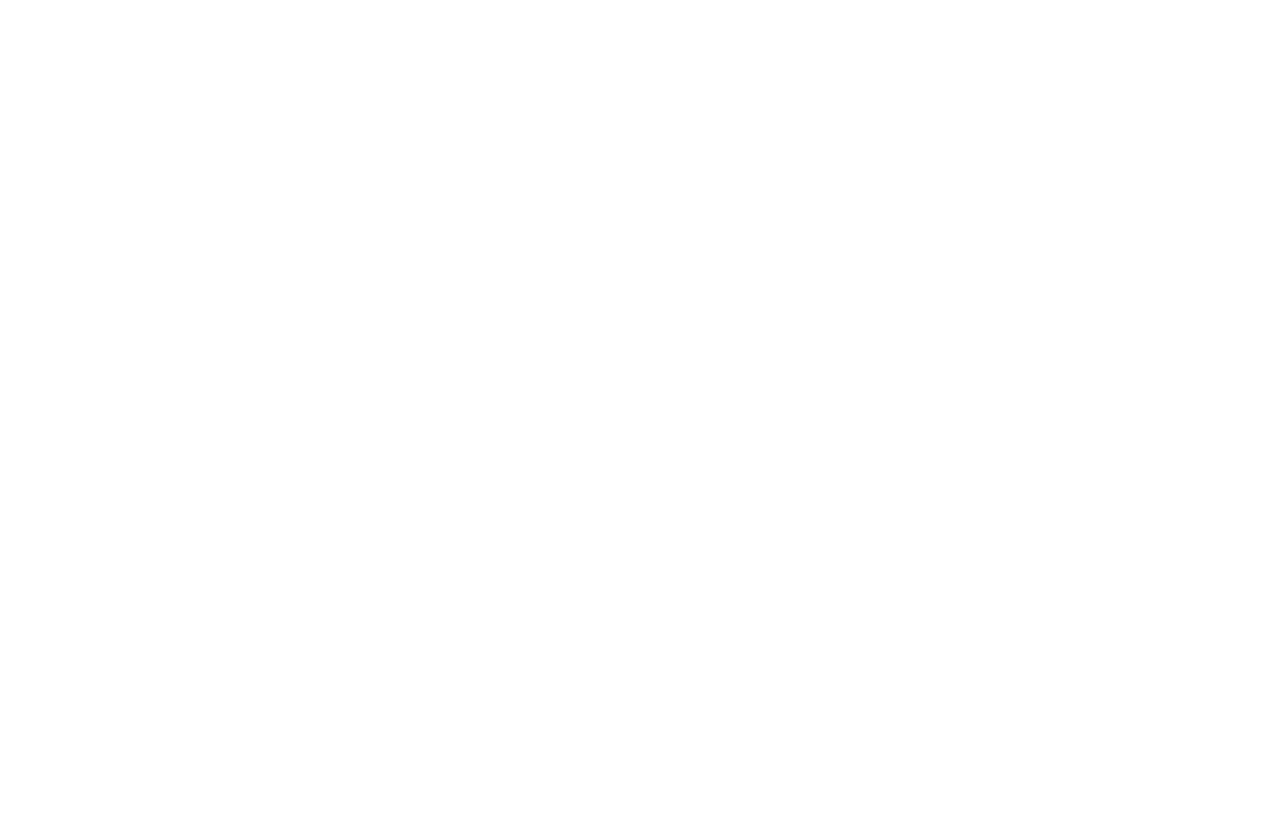
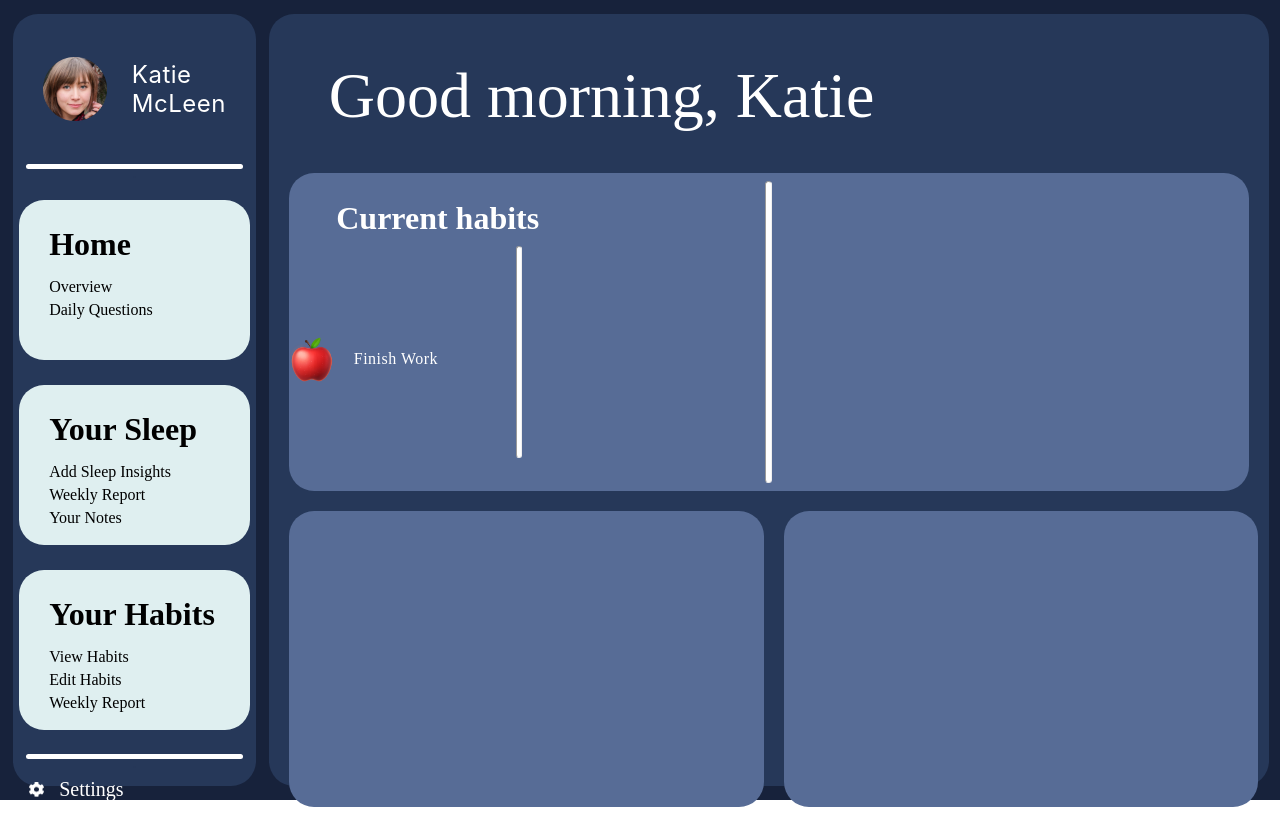
Before and after one commit to nite-app/nite, a React (Create React App) app: page /page3 in a window 1280 px wide. Before the commit this address had no page. Before the commit the page ends 800 px from the top, so only its background shows below. Built offline with nearby package versions, Linux system fonts and the light colour scheme.

Commit message:
tieni ferra

```diff
--- a/src/App.css
+++ b/src/App.css
@@ -1,6 +1,6 @@
 @font-face {
   font-family: "Articulat CF Regular";
-  src: url("./fonts/ArticulatCF-Regular.otf"), format(otf);
+  src: url("./fonts/articulatcf-extrabold-webfont.woff"), format(woff);
 }
 
 * {
@@ -316,7 +316,7 @@
   top: 400px;
 }
 
-.mainpanelsep {
+.mainpanel2sep {
   width: 5px;
   height: 25vh;
   border-radius: 2.5px;
@@ -338,7 +338,7 @@
   align-items: flex-start;
 }
 
-.mainpanelleft {
+.mainpanel2left {
   width: 23vw;
   height: 28vh;
   display: flex;
@@ -346,7 +346,7 @@
   justify-content: flex-start;
 }
 
-.mainpanelcenter {
+.mainpanel2center {
   width: 23vw;
   height: 28vh;
   display: grid;
@@ -371,7 +371,7 @@
   font-size: 32px;
 }
 
-.mainpanelgrid {
+.mainpanel2grid {
   width: 100%;
   height: 100%;
   display: grid;
@@ -429,7 +429,7 @@
   color: white;
 }
 
-.mainpanelcenter2text {
+.mainpanel2centertext {
   font-weight: 300;
   size: 10px;
   line-height: 18px;
@@ -463,7 +463,7 @@
   padding: 2.5px 5px 2.5px 10px;
 }
 
-.mainpanelrightheader {
+.mainpanel2rightheader {
   color: white;
   width: 241px;
   height: 29px;
@@ -473,7 +473,7 @@
   margin-top: 0px;
 }
 
-.mainpanelrightbutton {
+.mainpanel2rightbutton {
   width: 365px;
   height: 50px;
   background-color: rgba(223, 239, 240, 0.75);
@@ -485,7 +485,7 @@
   padding-left: 20px;
 }
 
-.mainpanelrightbuttontext {
+.mainpanel2rightbuttontext {
   width: 251px;
   height: 17px;
   font-weight: 400;
@@ -494,7 +494,7 @@
   text-align: left;
 }
 
-.mainpanelright2img {
+.mainpanel2rightimg {
   margin: auto;
   margin-left: 5px;
   margin-right: 20px;
@@ -654,7 +654,72 @@
   margin-left:5px;
 }
 
+.mainpanel3grid{
+  width: 100%;
+  height: 100%;
+  display: grid;
+  grid-template-columns:48% 4% 48%;
+  justify-content: center;
+  align-items: center;
+}
 
+.mainpanel3sep{
+  height: 300px;
+  width: 5px;
+  background: #FFFFFF;
+  border-radius: 15px;
+}
+
+.mainpanel3gridleftgrid{
+  width: 100%;
+  height: 100%;
+  display: grid;
+  grid-template-columns:48% 4% 48%;
+  justify-content: center;
+  align-items: center;
+}
+
+.mainpanel3gridleftgridheader{
+  width: 238px;
+  height: 39px;
+  font-weight: 600;
+  font-size: 32px;
+  line-height: 39px;
+  color: #FFFFFF;
+  margin-left:30px;
+  margin-top:0px;
+}
+
+.mainpanel3gridleftsep{
+  height: 210px;
+  width: 4px;
+  background: #FFFFFF;
+  border-radius: 15px;
+}
+
+.mainpanel3currenthabits{
+  display: flex;
+  width: 14vw;
+  position: relative;
+  align-items: center;
+  margin: 15px 0 0 0;
+}
+
+.mainpanel3currenthabitsimg{
+  width: 45px;
+  height: 45px;
+}
+
+.mainpanel3currenthabitstext{
+  text-align: left;
+  font-family: Articulat CF;
+  letter-spacing: 0.5px;
+  font-size: 16px;
+  font-weight: 400;
+  line-height: 20px;
+  color: #ffffff;
+  margin: 0 0 0 20px;
+}
 /* ####################### REGISTER AND LOGIN ########################## */
 
 .acont {
--- a/src/App.js
+++ b/src/App.js
@@ -5,6 +5,7 @@
 import Register from "./screens/auth/Register";
 import Login from "./screens/auth/Login";
 import Page2 from "./screens/Page2.js";
+import Page3 from "./screens/Page3.js"
 
 function App() {
   return (
@@ -14,6 +15,7 @@
         <Route path="register" element={<Register />} />
         <Route path="login" element={<Login />} />
         <Route path="page2" element={<Page2 />} />
+        <Route path="page3" element={<Page3 />} />
       </Routes>
     </BrowserRouter>
   );
--- a/src/Screens/Home.js
+++ b/src/Screens/Home.js
@@ -32,10 +32,12 @@
               </Link>
             </div>
             <div className="panel">
-              <h1 className="panelheader">Your Habits</h1>
-              <p className="panelitem">View Habits</p>
-              <p className="panelitem">Edit Habits</p>
-              <p className="panelitem">Weekly Report</p>
+              <Link to="page3" style={linkStyle}>
+                <h1 className="panelheader">Your Habits</h1>
+                <p className="panelitem">View Habits</p>
+                <p className="panelitem">Edit Habits</p>
+                <p className="panelitem">Weekly Report</p>
+              </Link>
             </div>
           </div>
           <div className="break">.</div>
--- a/src/Screens/Page2.js
+++ b/src/Screens/Page2.js
@@ -37,10 +37,12 @@
                 </Link>
               </div>
               <div className="panel">
-                <h1 className="panelheader">Your Habits</h1>
-                <p className="panelitem">View Habits</p>
-                <p className="panelitem">Edit Habits</p>
-                <p className="panelitem">Weekly Report</p>
+                <Link to="page3" style={linkStyle}>
+                  <h1 className="panelheader">Your Habits</h1>
+                  <p className="panelitem">View Habits</p>
+                  <p className="panelitem">Edit Habits</p>
+                  <p className="panelitem">Weekly Report</p>
+                </Link>
               </div>
             </div>
             <div className="break">.</div>
@@ -59,8 +61,8 @@
             <h1 className="containerheader">Your Sleep</h1>
             <div className="mainpanelpg2">
               <h1 className="pg2mainheader">About Tonight</h1>
-              <div className="mainpanelgrid">
-                <div className="mainpanelleft">
+              <div className="mainpanel2grid">
+                <div className="mainpanel2left">
                   <textarea
                     name="dream"
                     id="dreamtxt"
@@ -71,8 +73,8 @@
                     className="mainpanelleft2text"
                   ></textarea>
                 </div>
-                <hr className="mainpanelsep"></hr>
-                <div className="mainpanelcenter">
+                <hr className="mainpanel2sep"></hr>
+                <div className="mainpanel2center">
                   <div className="pg2maintop">
                     <h1 className="pg2maintopheader">
                       Do you remember a dream?
@@ -86,7 +88,7 @@
                         />
                       </FormGroup>
                     </div>
-                    <p className="mainpanelcenter2text">
+                    <p className="mainpanel2centertext">
                       Take notes about your dreams, if you remember one, or
                       other general notes
                     </p>
@@ -107,36 +109,36 @@
                     </div>
                   </div>
                 </div>
-                <hr className="mainpanelsep"></hr>
-                <div className="mainpanelright">
-                  <div className="mainpanelrightheader">How did you sleep?</div>
-                  <button className="mainpanelrightbutton">
+                <hr className="mainpanel2sep"></hr>
+                <div className="mainpanel2right">
+                  <div className="mainpanel2rightheader">How did you sleep?</div>
+                  <button className="mainpanel2rightbutton">
                     <img
                       src={require("../img/greencircle.png")}
                       alt=""
-                      className="mainpanelright2img"
+                      className="mainpanel2rightimg"
                     />
-                    <p className="mainpanelrightbuttontext">
+                    <p className="mainpanel2rightbuttontext">
                       Pretty good, i feel great and energic
                     </p>
                   </button>
-                  <button className="mainpanelrightbutton">
+                  <button className="mainpanel2rightbutton">
                     <img
                       src={require("../img/yellowcircle.png")}
                       alt=""
-                      className="mainpanelright2img"
+                      className="mainpanel2rightimg"
                     />
-                    <p className="mainpanelrightbuttontext">
+                    <p className="mainpanel2rightbuttontext">
                       It could have been better, but still ok
                     </p>
                   </button>
-                  <button className="mainpanelrightbutton">
+                  <button className="mainpanel2rightbutton">
                     <img
                       src={require("../img/redcircle.png")}
                       alt=""
-                      className="mainpanelright2img"
+                      className="mainpanel2rightimg"
                     />
-                    <p className="mainpanelrightbuttontext">
+                    <p className="mainpanel2rightbuttontext">
                       Not really good, I feel tired
                     </p>
                   </button>
--- a/src/Screens/Page3.js
+++ b/src/Screens/Page3.js
@@ -32,10 +32,12 @@
               </Link>
             </div>
             <div className="panel">
-              <h1 className="panelheader">Your Habits</h1>
-              <p className="panelitem">View Habits</p>
-              <p className="panelitem">Edit Habits</p>
-              <p className="panelitem">Weekly Report</p>
+              <Link to="page3" style={linkStyle}>
+                <h1 className="panelheader">Your Habits</h1>
+                <p className="panelitem">View Habits</p>
+                <p className="panelitem">Edit Habits</p>
+                <p className="panelitem">Weekly Report</p>
+              </Link>
             </div>
           </div>
           <div className="break">.</div>
@@ -52,7 +54,37 @@
         </div>
         <div className="maincontainer">
           <h1 className="containerheader">Good morning, Katie</h1>
-          <div className="mainpanel1">.</div>
+          <div className="mainpanel1">
+            <div className="mainpanel3grid">
+              <div className="mainpanel3gridleft">
+              <div className="mainpanel3gridleftgridheader">
+                  Current habits
+              </div>
+                <div className="mainpanel3gridleftgrid">
+                  <div className="mainpanel3gridleftgridleft">
+                      <div className="mainpanel3currenthabits">
+                        <img
+                        src={require("../img/illustrations/appleicon.png")}
+                        alt=""
+                        className="mainpanel3currenthabitsimg"
+                        />
+                        <h4 className="mainpanel3currenthabitstext">Finish Work</h4>
+                      </div>
+                  </div>
+                  <hr className="mainpanel3gridleftsep"></hr>
+                  <div className="mainpanel3gridleftgridright">
+
+                  </div>
+                </div>
+              </div>
+
+              <hr className="mainpanel3sep"></hr>
+
+              <div className="mainpanel3gridright">
+
+              </div>
+            </div>
+          </div>
           <div className="mainpanelscont">
             <div className="bottompanel"></div>
             <div className="bottompanel"></div>
```
